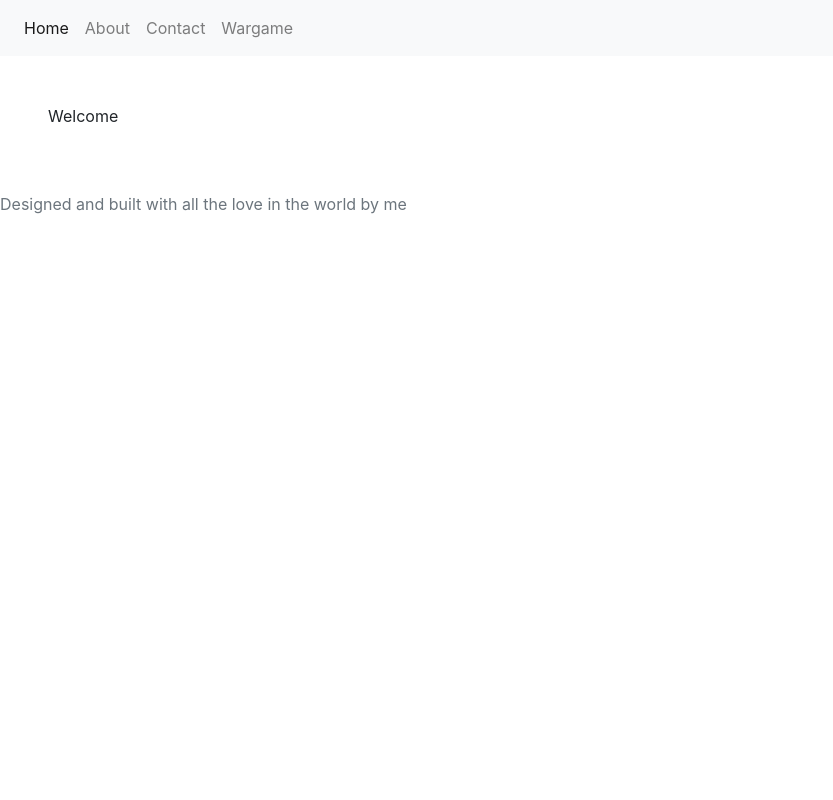
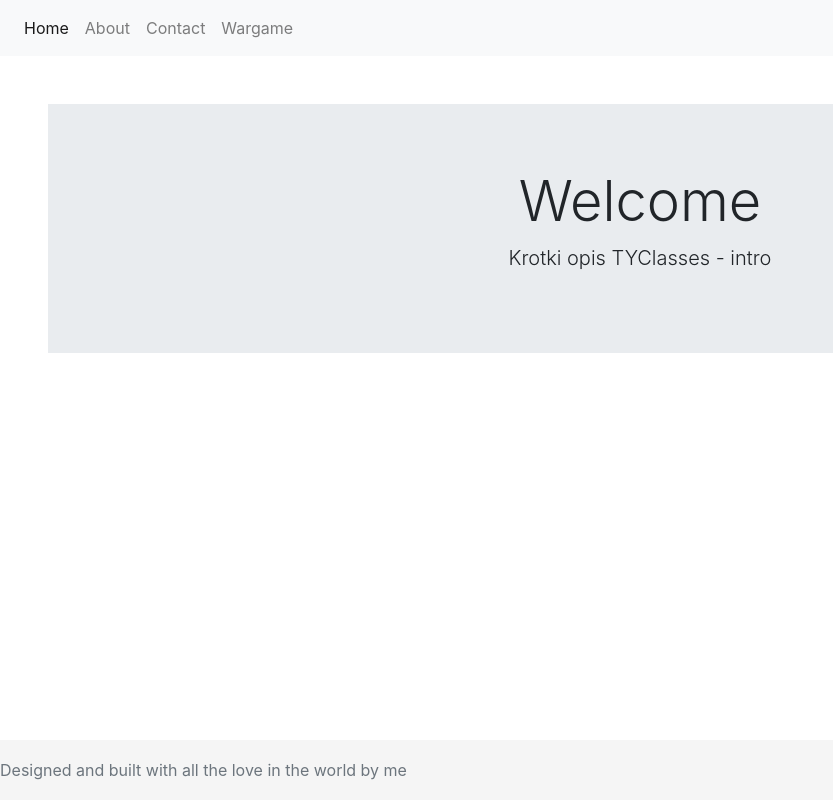
Before and after one commit to MikeRodziewicz/Wargame, a Flask app: page / in a window 1280 px wide. Shown: the whole page, without its empty margins (0-833 px from the left). Run offline with Flask 2, Linux system fonts and the light colour scheme; some libraries are stand-ins or nearby versions.

Commit message:
styling with bootstrap and css

```diff
--- /dev/null
+++ b/wargamemain/styles/style.css
@@ -0,0 +1,8 @@
+.footer {
+    position: absolute;
+    bottom: 0;
+    width: 100%;
+    height: 60px;
+    line-height: 60px;
+    background-color: #f5f5f5;
+}
--- a/wargamemain/templates/about.html
+++ b/wargamemain/templates/about.html
@@ -16,7 +16,8 @@
     <span aria-hidden="true">&times;</span>
   </button>
     {{ mess }}
-</div>
+</div>y
+
 {% endfor %}
 
 
--- a/wargamemain/templates/base.html
+++ b/wargamemain/templates/base.html
@@ -1,6 +1,7 @@
 <!DOCTYPE html>
 <html lang="en">
 <head>
+    <link rel="stylesheet" href="/styles/style.css">
     <link rel="stylesheet" href="https://stackpath.bootstrapcdn.com/bootstrap/4.5.2/css/bootstrap.min.css" integrity="sha384-JcKb8q3iqJ61gNV9KGb8thSsNjpSL0n8PARn9HuZOnIxN0hoP+VmmDGMN5t9UJ0Z" crossorigin="anonymous">
     <script src="https://code.jquery.com/jquery-3.5.1.slim.min.js" integrity="sha384-DfXdz2htPH0lsSSs5nCTpuj/zy4C+OGpamoFVy38MVBnE+IbbVYUew+OrCXaRkfj" crossorigin="anonymous"></script>
     <script src="https://cdn.jsdelivr.net/npm/popper.js@1.16.1/dist/umd/popper.min.js" integrity="sha384-9/reFTGAW83EW2RDu2S0VKaIzap3H66lZH81PoYlFhbGU+6BZp6G7niu735Sk7lN" crossorigin="anonymous"></script>
@@ -32,6 +33,8 @@
       </li>
 
   </div>
+
+
 </nav>
 
 <main class="bd-content p-5" id="content" role="main">
@@ -40,7 +43,7 @@
 
     {% endblock %}
 </main>
-<footer class="bd-footer text-muted">
+<footer class="footer text-muted">
 
     <p>Designed and built with all the love in the world by me</p>
 
--- a/wargamemain/templates/index.html
+++ b/wargamemain/templates/index.html
@@ -1,7 +1,14 @@
 {% extends "base.html" %}
 {% block content %}
 
- <p>Welcome</p>
-<p>{{odp}}</p>
+
+<div class="jumbotron jumbotron-fluid">
+  <div class="container-fluid">
+    <h1 class="display-4 text-justify text-center">Welcome</h1>
+    <p class="lead text-justify text-center">Krotki opis TYClasses - intro</p>
+  </div>
+</div>
+
+
 
 {% endblock %}
```
